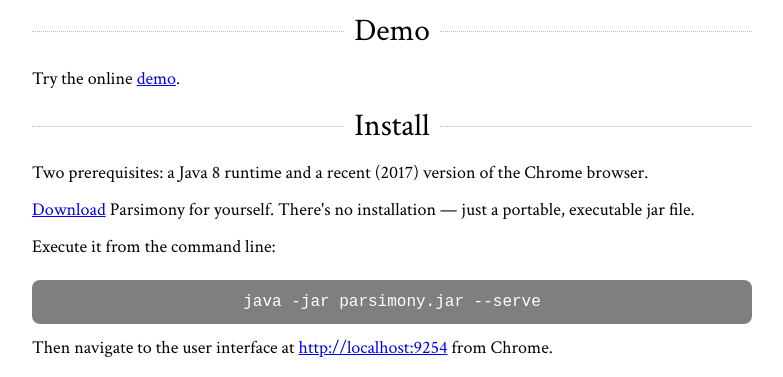
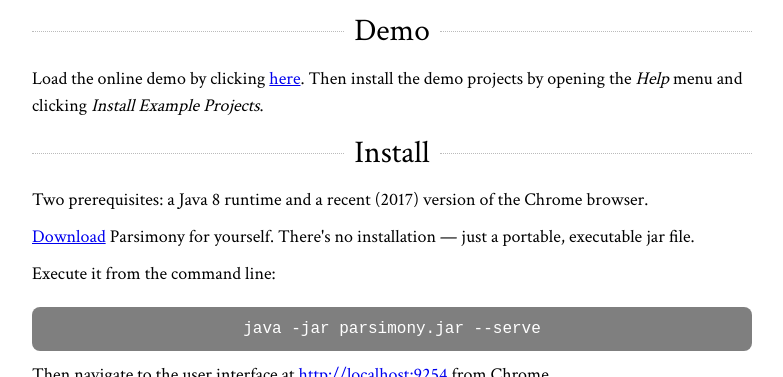
Before and after one commit to parsimony-ide/parsimony-ide.github.io, a plain HTML site: page _index.html in a window 1280 px wide. Shown: the part 723-1100 px from the top of the page, without its empty margins (248-1031 px from the left). Drawn offline with Linux system fonts and the light colour scheme.

Commit message:
Tweak Demo section

```diff
--- a/_index.html
+++ b/_index.html
@@ -51,7 +51,9 @@
           <h2>Demo</h2>
           <div class="line"></div>
         </header>
-        <p>Try the online <a href="https://parsimony.herokuapp.com">demo</a>.</p>
+        <p>Load the online demo by clicking <a href="https://parsimony.herokuapp.com" target="_blank">here</a>.
+        Then install the demo projects by opening the <em>Help</em> menu and
+        clicking <em>Install Example Projects</em>.</p>
       </section>
 
       <section class="vbox align-items-stretch">
```
Also changed, not shown: index.html (+1 -1 lines).
